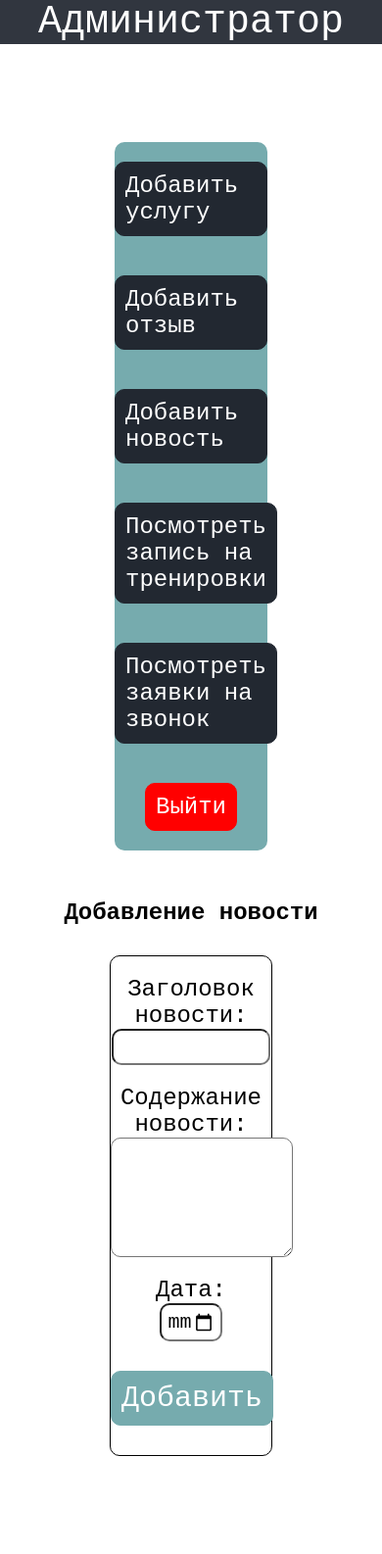
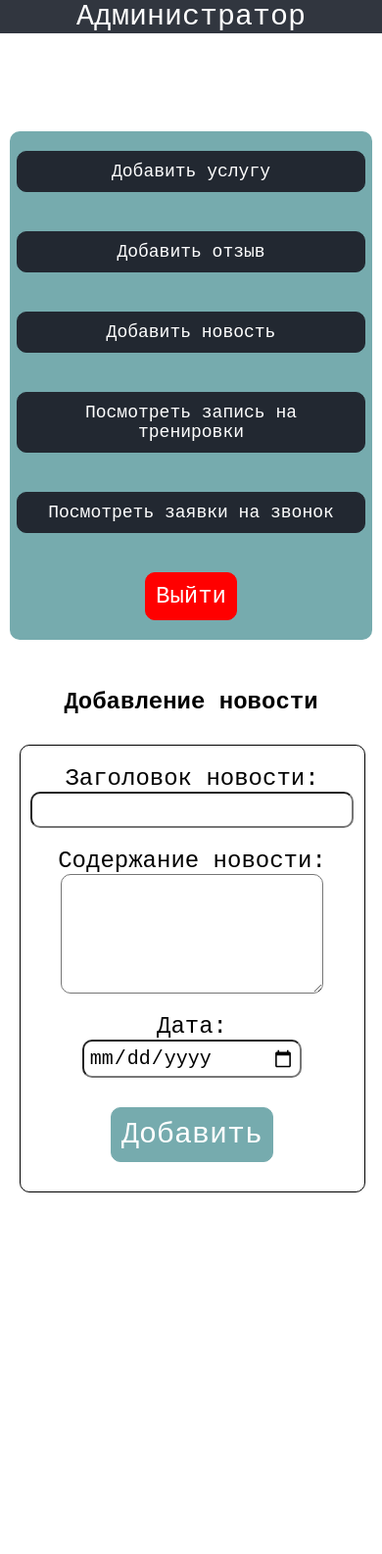
Before and after one commit to phantomdevi1/Guard-Legion, a PHP site: page /new_news.php in a window 390 px wide. Shown: the whole page at 98% size. After the commit the page ends 1217 px from the top, so only its background shows below. Run offline with PHP 8.4, Linux system fonts and the light colour scheme; a user stored in the database is signed in.

Commit message:
admin adaptive

```diff
--- a/style.css
+++ b/style.css
@@ -618,6 +618,7 @@ gap: 15px;
   border-collapse: collapse;
   margin-top: 20px;
   text-align: center;
+  margin-bottom: 100px;
 }
 .admin_table th {
   background-color: #f2f2f2;
@@ -723,7 +724,9 @@ gap: 15px;
   .hello_block_text{
     text-align: center;
   }
-
+  .admin_toolbar{
+    width: 80%;
+  }
 }
 
 @media only screen and (max-width: 1100px) {
@@ -732,6 +735,12 @@ gap: 15px;
   }
   .content_reviews{
     width: 90%;
+  }
+  .date_new_news{
+    width: 60%;
+  }
+  .admin_content{
+    width: 95%;
   }
 }
 
@@ -811,6 +820,21 @@ gap: 15px;
   .reviews_slider img{
     width: 98%;
   }
+  .choose_service_form{
+    width: 100%;
+  }
+  .modal-content{
+    width: 90%;
+    margin: 0 auto;
+    padding: 10px 0px 10px 0px;
+  }
+  .new_services_form{
+    width: 100%;
+  }
+  .th_eight_none{
+    display: none;
+  }
+
 }
 
 @media only screen and (max-width: 600px) {
@@ -844,6 +868,15 @@ gap: 15px;
     height: 25px;
     font-size: 15px;
   }
+  .admin_toolbar-btn{
+    font-size: 18px;
+  }
+  .admin_content {
+    width: 90%;
+  }
+  .th_sixteen_none{
+    display: none;
+  }
 }
 
 @media only screen and (max-width: 500px) {
@@ -853,11 +886,31 @@ gap: 15px;
   .news_title{
     font-size: 20px;
   }
+  .content_services{
+    width: 95%;
+  }
+  .admin_toolbar{
+    width: 95%;
+  }
+  .th_fifteen_none{
+    display: none;
+  }
 }
 
 @media only screen and (max-width: 400px) {
   .service_block{
     width: 95%;
+  }
+  .content_services input{
+    font-size: 14px;
+    width: 90%;
+  }
+  .admin_toolbar-btn{
+    width: 90%;
+    text-align: center;
+  }
+  header p{
+    font-size: 30px;
   }
 
 }
@@ -892,4 +945,7 @@ gap: 15px;
   .content_services{
     width: 95%;
   }
+  .admin_content h2{
+    text-align: center;
+  }
 }
```
Also changed, not shown: view_services.php (+8 -8 lines).
